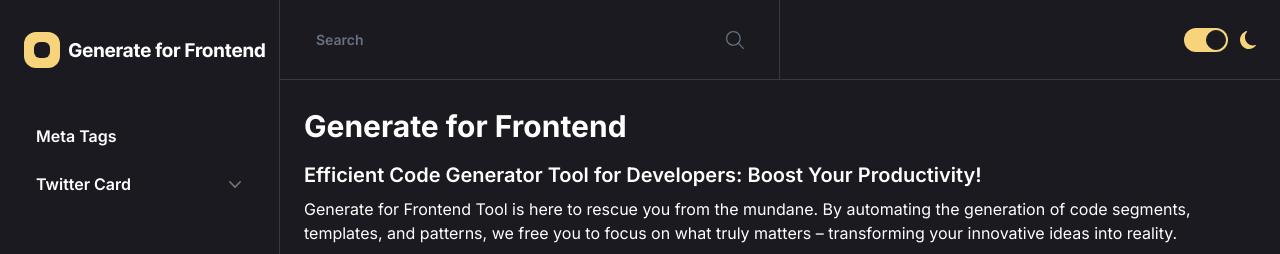
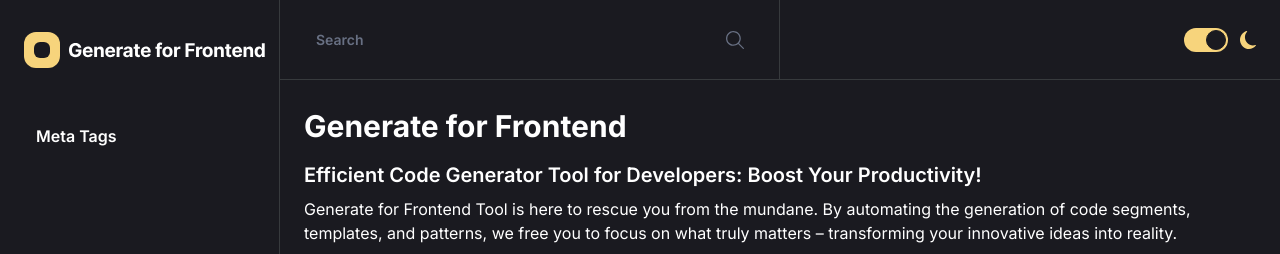
Before and after one commit to farukipekcom/generate-for-frontend, a Next.js app: page / in a window 1280 px wide. Shown: the top 254 px of the page. Built offline with nearby package versions, Linux system fonts and the light colour scheme.

Commit message:
fix: update header

```diff
--- a/app/components/navbar.tsx
+++ b/app/components/navbar.tsx
@@ -26,7 +26,7 @@ export default function Navbar({ mobileMenuActive, onchangeActive }: any) {
             Meta Tags
           </Link>
         </li>
-        <li className="relative ">
+        {/* <li className="relative ">
           <Link
             href="/twitter"
             className={
@@ -112,7 +112,7 @@ export default function Navbar({ mobileMenuActive, onchangeActive }: any) {
               </li>
             </ul>
           )}
-        </li>
+        </li> */}
       </ul>
     </div>
   );
```
